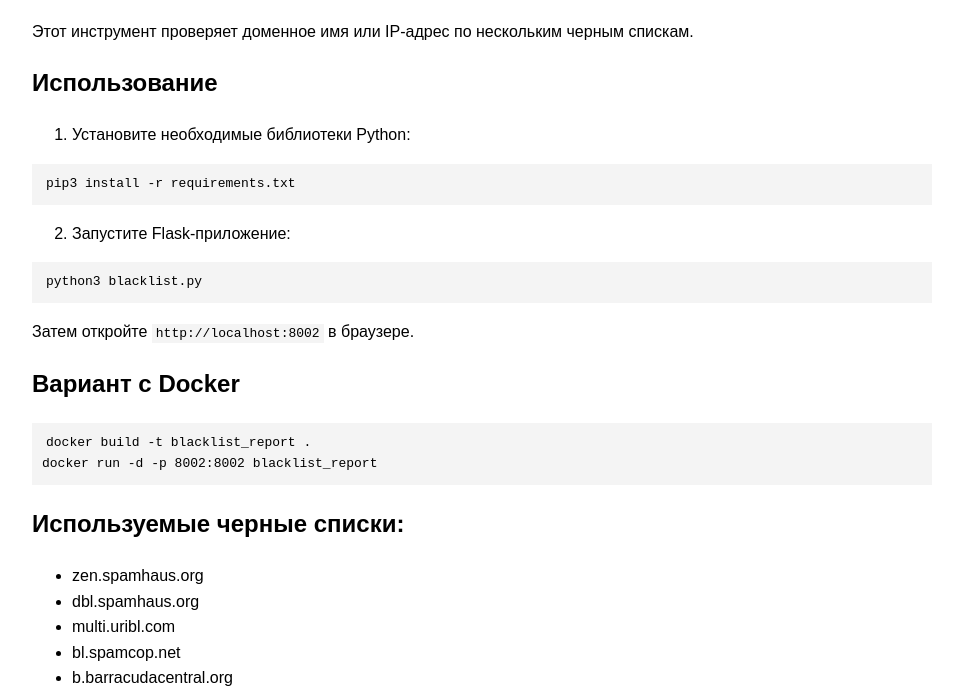
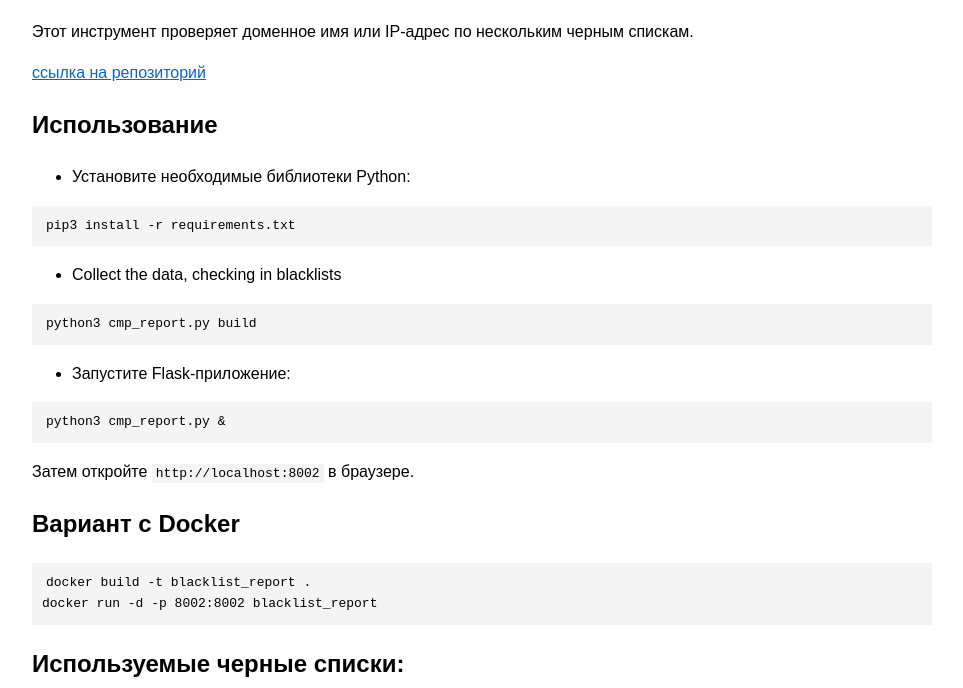
Before and after one commit to mntcalm/blacklisting-report-tool, a plain HTML site: page docs/index_ru.html in a window 1280 px wide. Shown: the part 121-809 px from the top of the page, without its empty margins (158-1121 px from the left). Drawn offline with Linux system fonts and the light colour scheme.

Commit message:
corrected html docs

```diff
--- a/docs/index_ru.html
+++ b/docs/index_ru.html
@@ -19,17 +19,21 @@
   <h1>Инструмент проверки в черных списках</h1>
 
   <p>Этот инструмент проверяет доменное имя или IP-адрес по нескольким черным спискам.</p>
+  <p> <a href="https://github.com/mntcalm/blacklisting-report-tool.git">  ссылка на репозиторий</a> </p>
 
   <h2>Использование</h2>
-  <ol>
+  <ul>
     <li>Установите необходимые библиотеки Python:</li>
-  </ol>
+  </ul>
   <pre><code>pip3 install -r requirements.txt</code></pre>
-
-  <ol start="2">
+  <ul>
+    <li>Collect the data, checking in blacklists</li>
+  </ul>
+  <pre><code>python3 cmp_report.py build</code></pre>
+  <ul start="2">
     <li>Запустите Flask-приложение:</li>
-  </ol>
-  <pre><code>python3 blacklist.py</code></pre>
+  </ul>
+  <pre><code>python3 cmp_report.py &</code></pre>
 
   <p>Затем откройте <code>http://localhost:8002</code> в браузере.</p>
 
```
Also changed, not shown: docs/index.html (+2 -2 lines).
